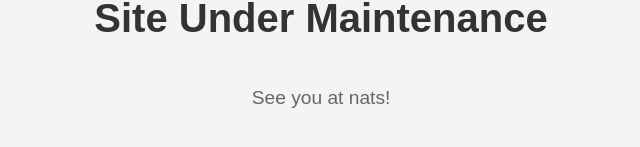
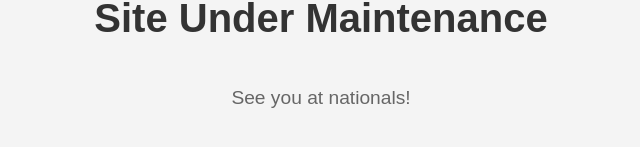
Before and after one commit to ryy74/webmaster-24-25, a React (Create React App) app: page / in a window 1280 px wide. Shown: the part 351-498 px from the top of the page, without its empty margins (319-959 px from the left). Built offline with nearby package versions, Linux system fonts and the light colour scheme; a web font is replaced by a local one.

Commit message:
Update Maintenance.jsx

```diff
--- a/src/Maintenance.jsx
+++ b/src/Maintenance.jsx
@@ -15,7 +15,7 @@ export default function Maintenance() {
         Site Under Maintenance
       </h1>
       <p style={{ fontSize: '1.2rem', color: '#666' }}>
-        See you at nats!
+        See you at nationals!
       </p>
     </div>
   );
```
